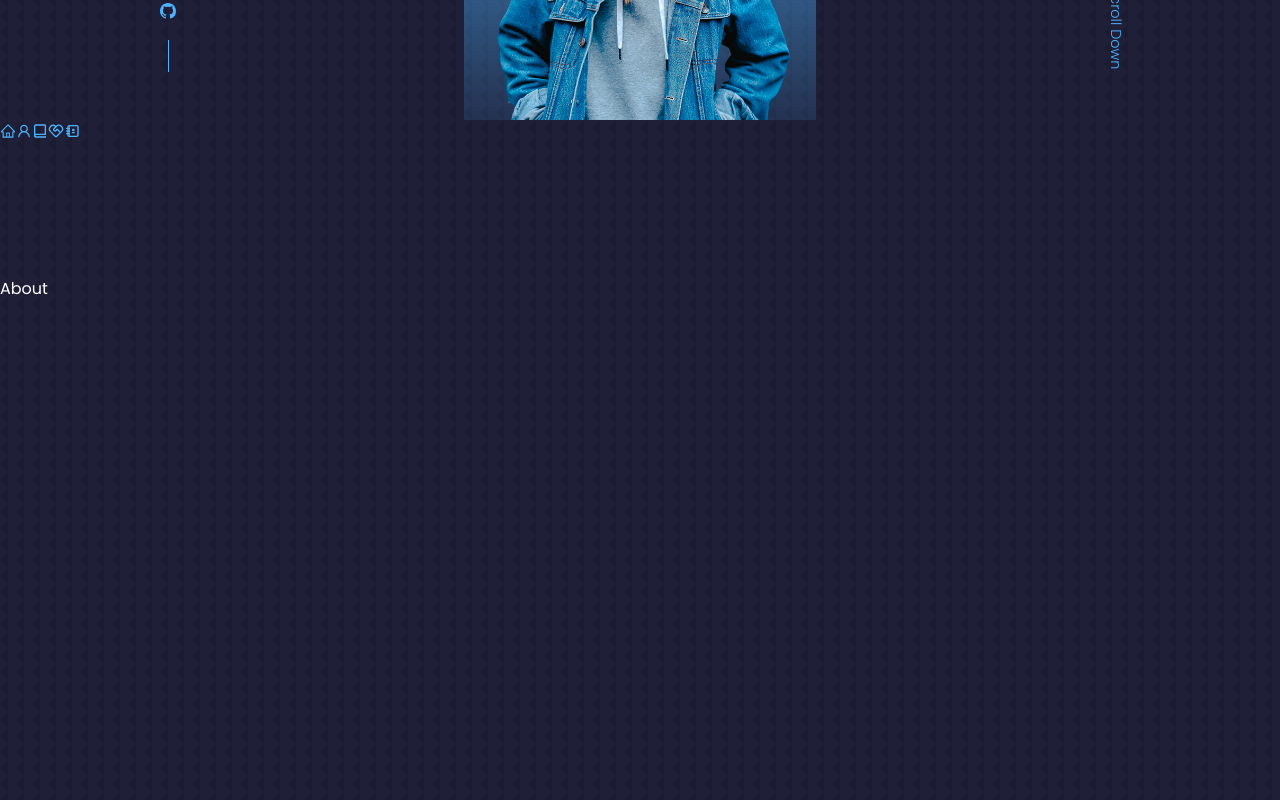
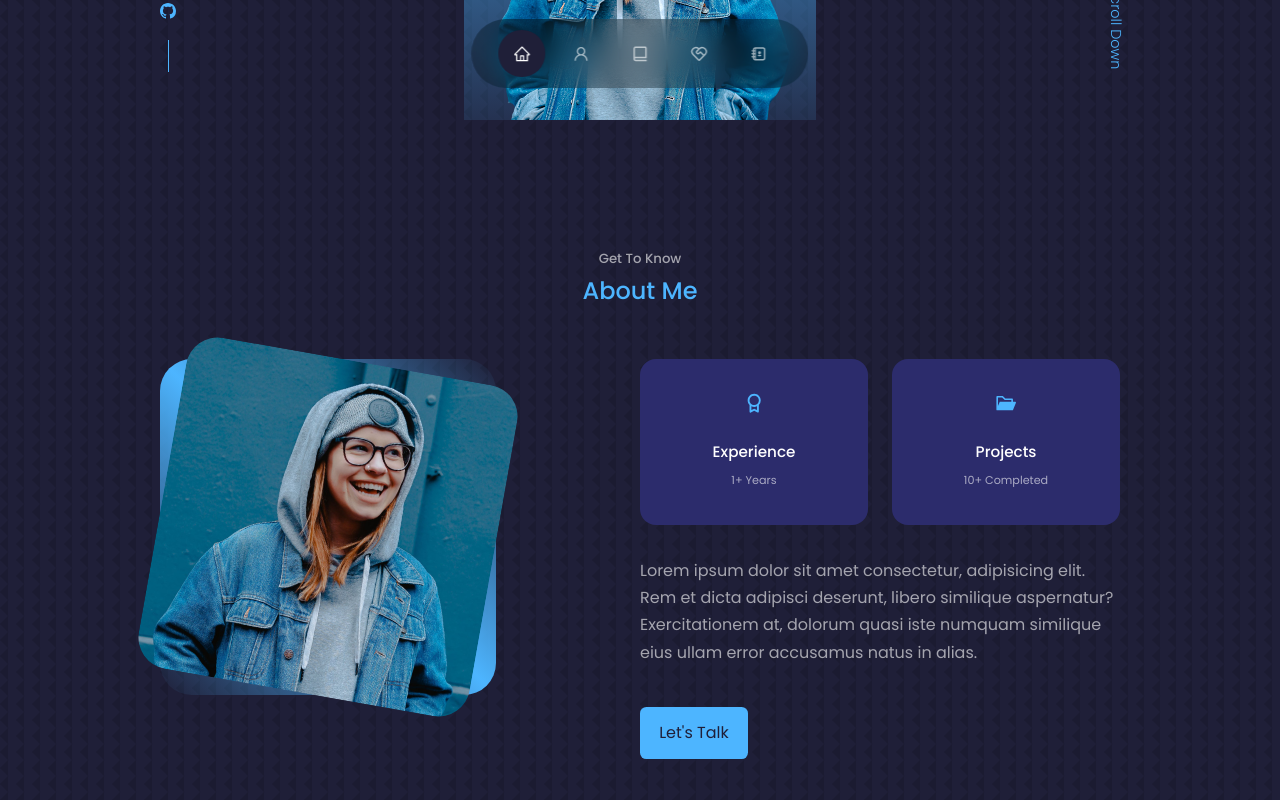
Before and after one commit to sal59265/soul_portfolio2, a React (Create React App) app: page / in a window 1280 px wide. Shown: the part 680-1480 px from the top of the page. Built offline with nearby package versions, Linux system fonts and the light colour scheme.

Commit message:
finish about section

```diff
--- a/src/components/about/About.jsx
+++ b/src/components/about/About.jsx
@@ -1,9 +1,41 @@
 import React from 'react'
 import './about.css'
+import ME from '../../assets/me-about.jpg'
+import {BiAward} from 'react-icons/bi'
+import {AiFillFolderOpen} from 'react-icons/ai'
 
 const About = () => {
   return (
-    <section id="about">About</section>
+    <section id="about">
+      <h5>Get To Know</h5>
+      <h2>About Me</h2>
+
+      <div className="container about__container">
+        <div className='about__me'>
+          <div className="about__me-image">
+            <img src={ME} alt='about image' />
+          </div>
+        </div>
+        <div className="about__content">
+          <div className="about__cards">
+            <article className='about__card'>
+              <BiAward className='about__icon'/>
+              <h5>Experience</h5>
+              <small>1+ Years</small>
+            </article>
+            <article className='about__card'>
+              <AiFillFolderOpen className='about__icon'/>
+              <h5>Projects</h5>
+              <small>10+ Completed</small>
+            </article>
+          </div>
+          <p>
+            Lorem ipsum dolor sit amet consectetur, adipisicing elit. Rem et dicta adipisci deserunt, libero similique aspernatur? Exercitationem at, dolorum quasi iste numquam similique eius ullam error accusamus natus in alias.
+          </p>
+          <a href='#contact' className='btn btn-primary'>Let's Talk</a>
+        </div>
+      </div>
+    </section>
   )
 }
 
--- a/src/components/about/about.css
+++ b/src/components/about/about.css
@@ -0,0 +1,104 @@
+.about__container {
+  display: grid;
+  grid-template-columns: 35% 50%;
+  gap: 15%;
+}
+
+.about__me {
+  width: 100%;
+  aspect-ratio: 1/1;
+  border-radius: 2rem;
+  background: linear-gradient(
+    45deg,
+    transparent,
+    var(--color-primary),
+    transparent
+  );
+  display: grid;
+  place-items: center;
+}
+
+.about__me-image {
+  border-radius: 2rem;
+  overflow: hidden;
+  transform: rotate(10deg);
+  transition: var(--transition);
+}
+
+.about__me-image:hover {
+  transform: rotate(0);
+}
+
+.about__cards {
+  display: grid;
+  grid-template-columns: repeat(2, 1fr);
+  gap: 1.5rem;
+}
+
+.about__card {
+  background: var(--color-bg-variant);
+  border: 1px solid transparent;
+  border-radius: 1rem;
+  padding: 2rem;
+  text-align: center;
+  transition: var(--transition);
+}
+
+.about__card:hover {
+  background: transparent;
+  border-color: var(--color-primary-variant);
+  cursor: default;
+}
+
+.about__icon {
+  color: var(--color-primary);
+  font-size: 1.4rem;
+  margin-bottom: 1rem;
+}
+
+.about__card h5 {
+  font-size: 0.95rem;
+}
+
+.about__card small {
+  font-size: 0.7rem;
+  color: var(--color-light);
+}
+
+.about__content p {
+  margin: 2rem 0 2.6rem;
+  color: var(--color-light);
+}
+
+@media screen and (max-width: 1024px) {
+  .about__container {
+    grid-template-columns: 1fr;
+    gap: 0;
+  }
+  .about__me {
+    width: 50%;
+    margin: 2rem auto 4rem;
+  }
+  .about__content p {
+    margin: 1rem 0 1.5rem;
+  }
+}
+
+@media screen and (max-width: 600px) {
+  .about__me {
+    width: 65%;
+    margin: 0 auto 3rem;
+  }
+
+  .about__cards {
+    grid-template-columns: 1fr 1fr;
+    gap: 1rem;
+  }
+
+  .about__content {
+    text-align: center;
+  }
+  .about__content p {
+    margin: 1.5rem 0;
+  }
+}
--- a/src/components/nav/Nav.jsx
+++ b/src/components/nav/Nav.jsx
@@ -1,19 +1,22 @@
 import React from 'react'
 import './nav.css'
+import {useState} from 'react'
 import {AiOutlineHome} from 'react-icons/ai'
 import {AiOutlineUser} from 'react-icons/ai'
 import {BiBookAlt} from 'react-icons/bi'
 import {RiServiceLine} from 'react-icons/ri'
 import {TiContacts} from 'react-icons/ti'
 
+
 const Nav = () => {
+  const [activeNav, setActiveNav] = useState("#")
   return (
     <nav>
-      <a href='#'><AiOutlineHome /></a>
-      <a href='#about'><AiOutlineUser /></a>
-      <a href='#experience'><BiBookAlt /></a>
-      <a href='#services'><RiServiceLine /></a>
-      <a href='#contact'><TiContacts /></a>
+      <a href='#' onClick={()=> setActiveNav('#')} className={activeNav === '#' ? 'active' : ''}><AiOutlineHome /></a>
+      <a href='#about' onClick={()=> setActiveNav('#about')} className={activeNav === '#about' ? 'active' : ''}><AiOutlineUser /></a>
+      <a href='#experience' onClick={()=> setActiveNav('#experience')} className={activeNav === '#experience' ? 'active' : ''} ><BiBookAlt /></a>
+      <a href='#services' onClick={()=> setActiveNav('#services')} className={activeNav === '#services' ? 'active' : ''} ><RiServiceLine /></a>
+      <a href='#contact' onClick={()=> setActiveNav('#contact')} className={activeNav === '#contact' ? 'active' : ''} ><TiContacts /></a>
     </nav>
   )
 }
--- a/src/components/nav/nav.css
+++ b/src/components/nav/nav.css
@@ -0,0 +1,33 @@
+nav {
+  background: rgba(0, 0, 0, 0.3);
+  width: max-content;
+  display: block;
+  padding: 0.7rem 1.7rem;
+  z-index: 2;
+  position: fixed;
+  left: 50%;
+  transform: translateX(-50%);
+  bottom: 2rem;
+  display: flex;
+  gap: 0.8rem;
+  border-radius: 3rem;
+  backdrop-filter: blur(15px);
+}
+
+nav a {
+  background: transparent;
+  padding: 0.9rem;
+  border-radius: 50%;
+  display: flex;
+  color: var(--color-light);
+  font-size: 1.1rem;
+}
+
+nav a:hover {
+  background: rgba(0, 0, 0, 0.3);
+}
+
+nav a.active {
+  background: var(--color-bg);
+  color: var(--color-white);
+}
```
